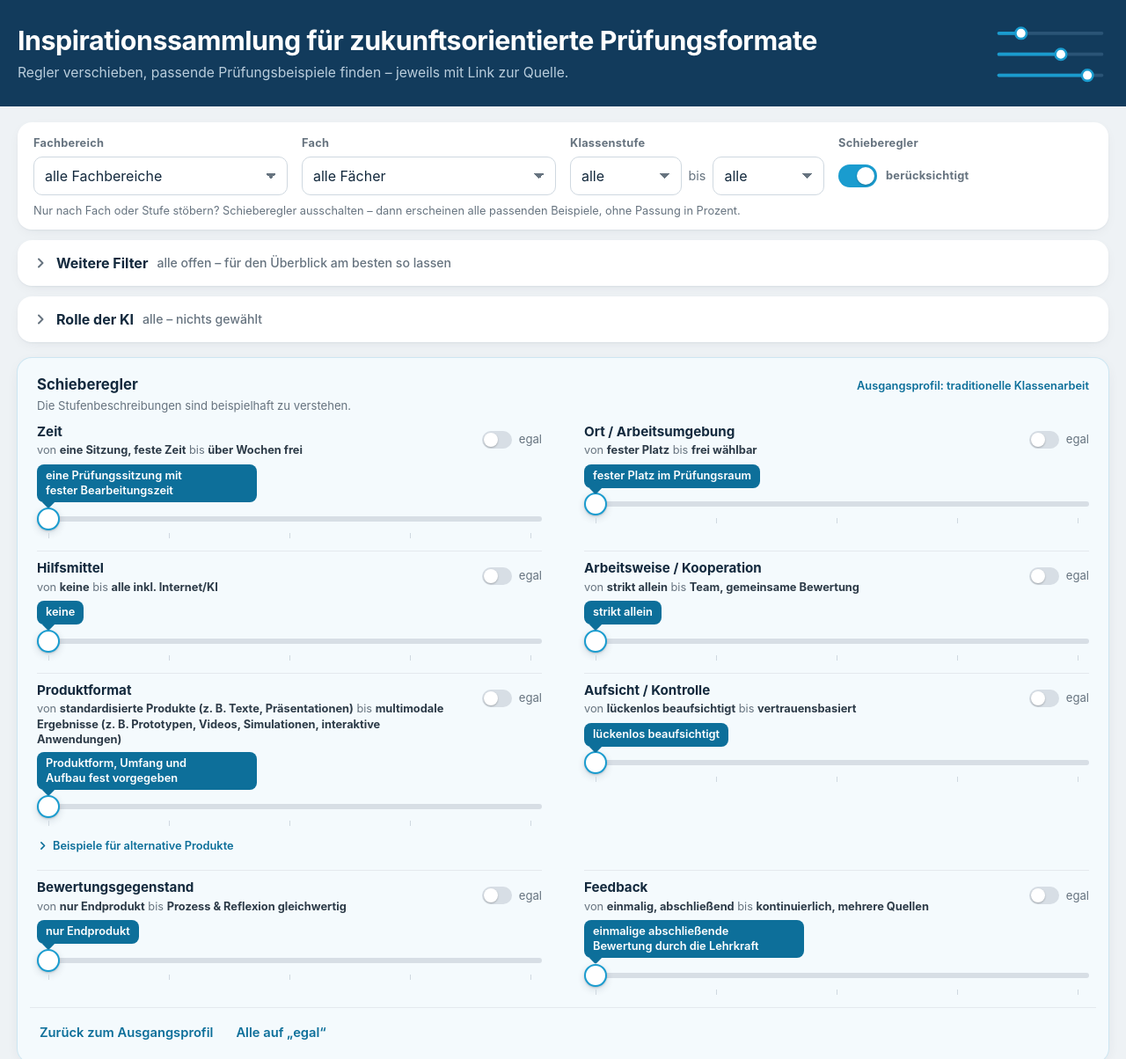
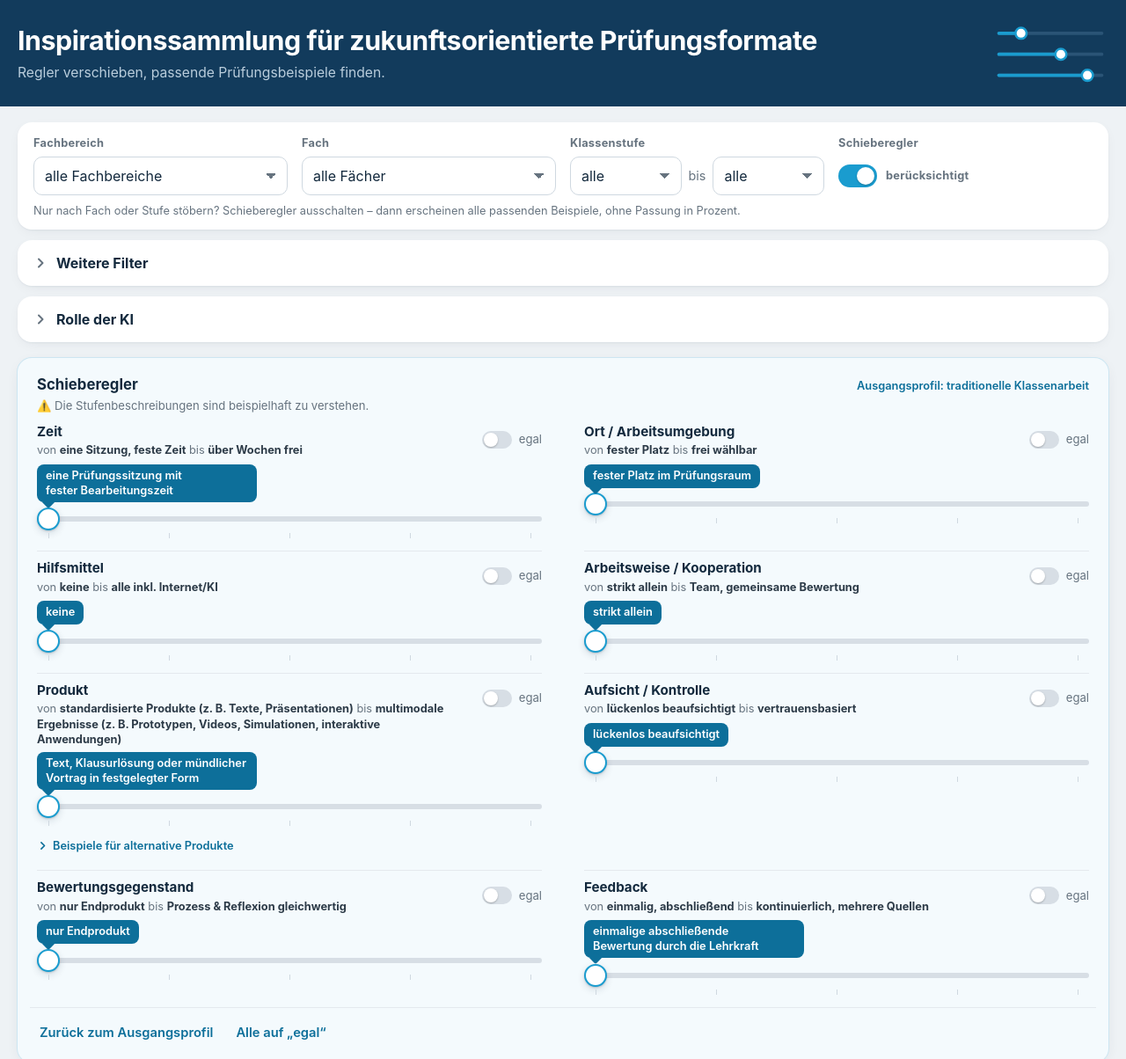
Before and after one commit to wiegweb/pruefungsformate, a plain HTML site: page index.html in a window 1280 px wide. Shown: the top 1204 px of the page at 88% size. Drawn offline with Linux system fonts and the light colour scheme.

Commit message:
Regler Produkt: neue Stufen standardisiert bis multimodal, Beispiele neu eingeordnet; Texte gekürzt
Co-Authored-By: Claude Opus 5.5 <noreply@anthropic.com>
Claude-Session: https://claude.ai/code/session_01AVhGUvYwQw2hocCyiZ1Y4K

```diff
--- a/index.html
+++ b/index.html
@@ -310,7 +310,7 @@ footer{max-width:1320px;margin:0 auto;padding:0 20px 40px;font-size:.84rem;color
   <div class="kopf-innen">
     <div>
       <h1>Inspirationssammlung für zukunftsorientierte Prüfungsformate</h1>
-      <p class="intro">Regler verschieben, passende Prüfungsbeispiele finden – jeweils mit Link zur Quelle.</p>
+      <p class="intro">Regler verschieben, passende Prüfungsbeispiele finden.</p>
     </div>
     <svg class="motiv" viewBox="0 0 210 120" aria-hidden="true">
       <g fill="none" stroke-linecap="round" stroke-width="6">
@@ -386,7 +386,7 @@ footer{max-width:1320px;margin:0 auto;padding:0 20px 40px;font-size:.84rem;color
         <h2 id="reglerTitel">Schieberegler</h2>
         <span class="profil" id="profilLabel"></span>
       </div>
-      <p class="regler-hinweis">Die Stufenbeschreibungen sind beispielhaft zu verstehen.</p>
+      <p class="regler-hinweis">⚠️ Die Stufenbeschreibungen sind beispielhaft zu verstehen.</p>
       <p class="regler-pause" id="reglerPause" hidden>Die Schieberegler sind ausgeschaltet. Angezeigt werden alle Beispiele zu Fach, Stufe und Filtern. <button type="button" class="btn leise" id="reglerWiederAn">Wieder einschalten</button></p>
       <div id="regler"></div>
       <div class="regler-fuss">
@@ -468,17 +468,17 @@ const CONFIG = {
         "gemeinsame Vorbereitung, individuelle Prüfung – oder andersrum",
         "überwiegend kollaborativ, individuell bewertete Anteile",
         "Teamarbeit mit gemeinsamer Bewertung" ] },
-    { feld:"achse5", name:"Produktformat", kurz:"Produkt", start:1, polLinks:"standardisierte Produkte (z. B. Texte, Präsentationen)", polRechts:"multimodale Ergebnisse (z. B. Prototypen, Videos, Simulationen, interaktive Anwendungen)",
+    { feld:"achse5", name:"Produkt", kurz:"Produkt", start:1, polLinks:"standardisierte Produkte (z. B. Texte, Präsentationen)", polRechts:"multimodale Ergebnisse (z. B. Prototypen, Videos, Simulationen, interaktive Anwendungen)",
       info:{ titel:"Beispiele für alternative Produkte", gruppen:[
         ["Textprodukte", "Reden und Essays, fiktive Dialoge, Stellungnahmen"],
         ["Mixed Media", "digitale Portfolios, interaktive Mindmaps, virtuelle Produkte"],
         ["Video- und Audioprodukte", "Kurzfilme, Erklärvideos, Dokumentationen, Podcasts, Hörspiele, Interviews"] ] },
       stufen:[
-        "Produktform, Umfang und Aufbau fest vorgegeben",
-        "Produktform vorgegeben, Gestaltung teilweise frei",
-        "Auswahl zwischen mehreren Produktformen",
-        "Produktform weitgehend frei, einzelne Anforderungen verbindlich",
-        "Produktform und Gestaltung vollständig frei wählbar" ] },
+        "Text, Klausurlösung oder mündlicher Vortrag in festgelegter Form",
+        "überwiegend Text oder Vortrag, ergänzt um Bilder, Grafiken oder Folien",
+        "mehrere Darstellungsformen kombiniert, z. B. Portfolio, Lapbook, Plakat mit Audio, Modell mit Erläuterung",
+        "eigenständiges audiovisuelles oder gestaltetes Produkt, z. B. Erklärvideo, Podcast, Kunstwerk, Aufführung",
+        "multimodal und interaktiv oder funktionsfähig, z. B. Prototyp, Simulation, App, Spiel, Mitmachausstellung" ] },
     { feld:"achse6", name:"Aufsicht / Kontrolle", kurz:"Aufsicht", start:1, polLinks:"lückenlos beaufsichtigt", polRechts:"vertrauensbasiert",
       stufen:[
         "lückenlos beaufsichtigt",
@@ -1235,9 +1235,9 @@ function zeige(mitWechsel){
       [["p90","ab 90 %"],["p80","80–89"],["p70","70–79"],["p60","60–69"],["p50","50–59"]].map(([v, t]) =>
         h("span", null, h("i", { style:"background:var(--" + v + ")" }), t))) : "");
   const fa = anzahlFilter();
-  $("#filterInfo").textContent = fa ? fa + " aktiv" : "alle offen – für den Überblick am besten so lassen";
+  $("#filterInfo").textContent = fa ? fa + " aktiv" : "";
   const kf = state.f;
-  $("#kiInfo").textContent = !kf.ki.size ? "alle – nichts gewählt"
+  $("#kiInfo").textContent = !kf.ki.size ? ""
     : CONFIG.kiHaupt.filter(k => kf.ki.has(k.wert)).map(k => k.wert === "erlaubt" && kf.rolle.size
         ? "KI erlaubt: " + CONFIG.kiRollen.filter(r => kf.rolle.has(r.wert)).map(r => r.name.replace(/^KI als /, "")).join(", ")
         : k.name).join(" · ");
```
Also changed, not shown: data/pruefungen.json, 1 other file.
